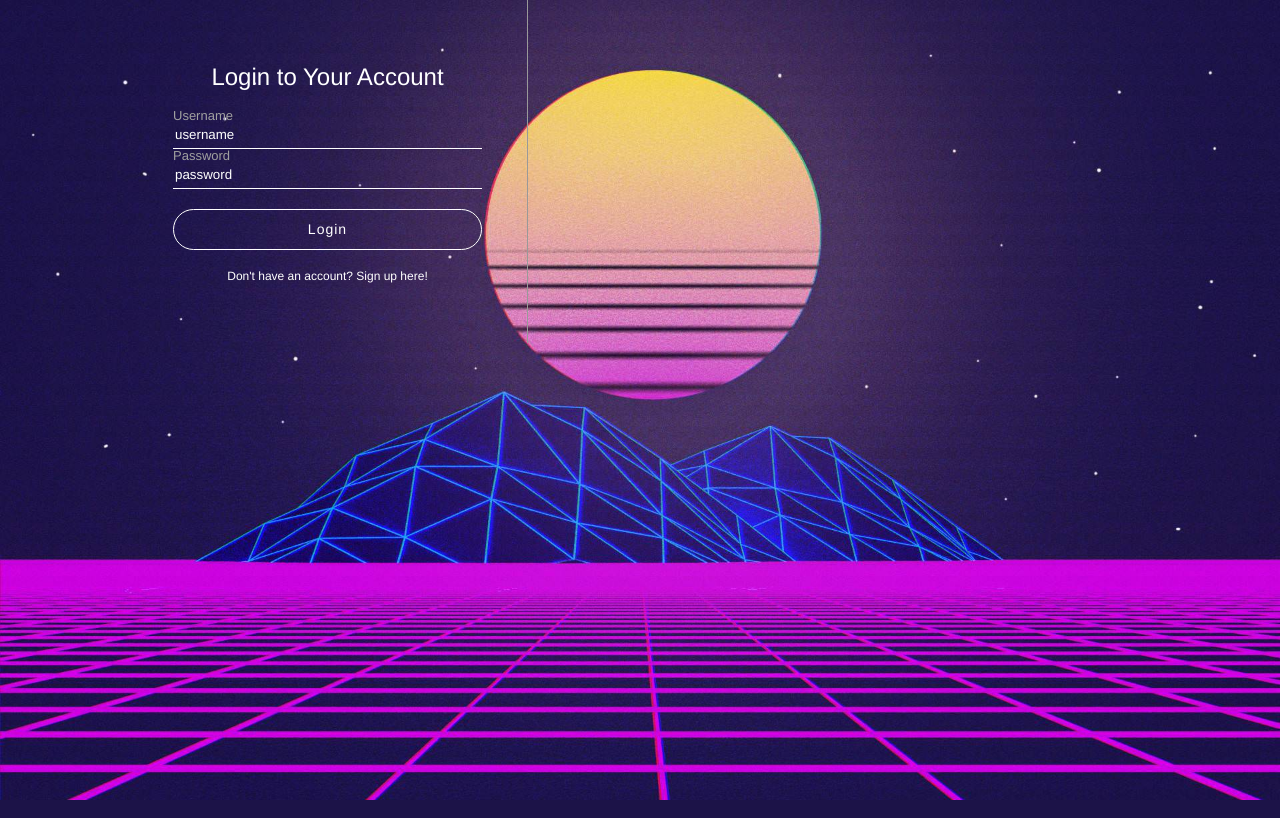
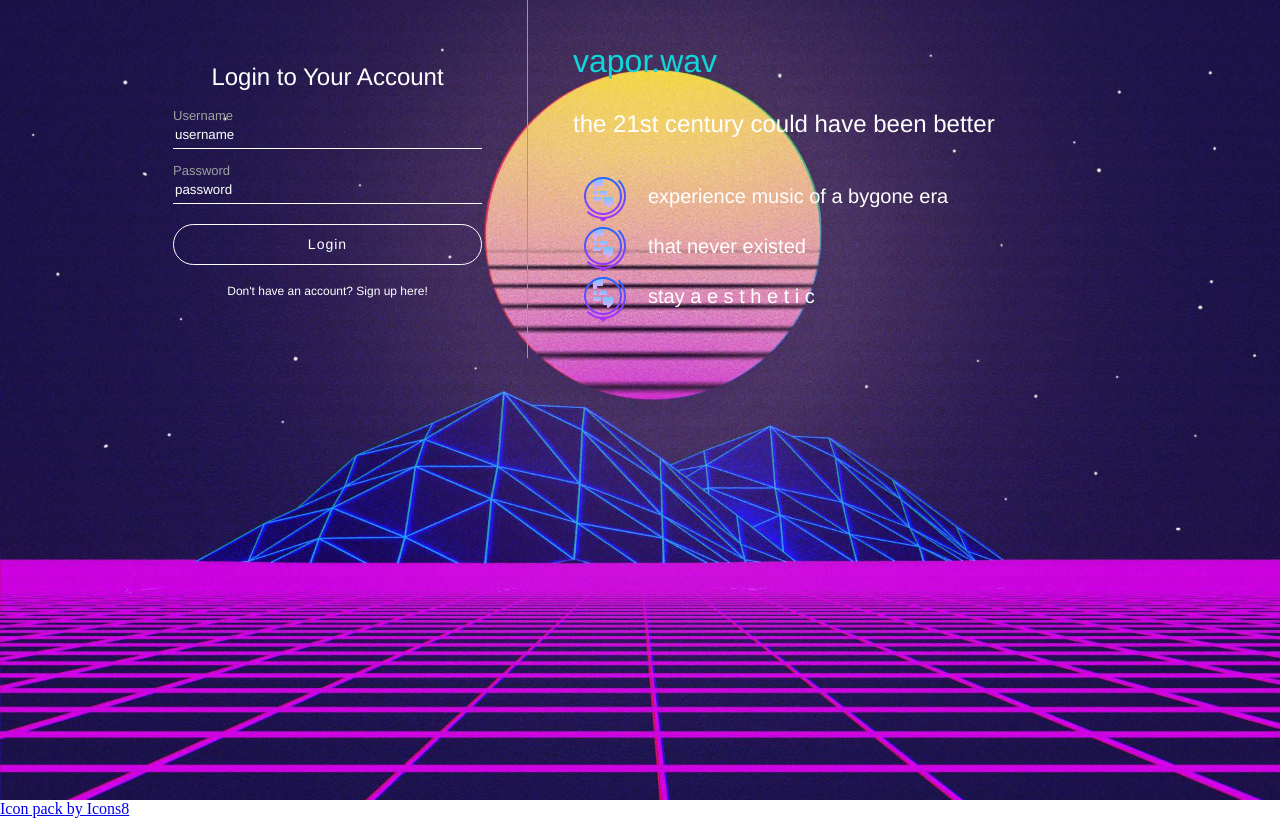
Before and after one commit to DevDigression/vapor.wav, a PHP site: page /register.php in a window 1280 px wide. Run offline with PHP 8.4, Linux system fonts and the light colour scheme.

Commit message:
styled register page

```diff
--- a/assets/css/register.css
+++ b/assets/css/register.css
@@ -69,6 +69,7 @@ html, body {
 	color: #a0a0a0;
 	font-size: 13px;
 	margin-top: 15px;
+	display: block;
 }
 
 #input-form-container input[type="text"],
@@ -109,3 +110,32 @@ html, body {
 	font-size: 12px;
 	cursor: pointer;
 }
+
+#login-text {
+    padding: 45px;
+    display: table-cell;
+}
+
+#login-text h1 {
+	color: #11d7d8;
+}
+
+#login-text h2 {
+	margin: 35px 0;
+}
+
+#login-text ul {
+	padding: 0;
+}
+
+#login-text li {
+	font-size: 20px;
+	list-style-type: none;
+	padding: 15px 75px;
+	background: url(../images/icons/globe.png) no-repeat 0 0;
+}
+
+#input-form-container .error-message {
+	color: #11d7d8;
+	font-weight: bold;
+}
--- a/assets/js/register.js
+++ b/assets/js/register.js
@@ -1,6 +1,4 @@
-document.onreadystatechange = function () {
-    if (document.readyState == "interactive") {
-
+document.addEventListener('DOMContentLoaded', function() {
         const hideLogin = document.getElementById('hide-login');
         const hideRegister = document.getElementById('hide-register');
         const loginForm = document.getElementById('login-form');
@@ -15,5 +13,4 @@ document.onreadystatechange = function () {
         	loginForm.classList.remove('hide');
         	registerForm.classList.add('hide');
         }, false);
-    }
-}
+});
--- a/register.php
+++ b/register.php
@@ -52,7 +52,7 @@
 					<h2>Login to Your Account</h2>
 					<p><?php echo $account->getError(Constants::$loginFailed); ?></p>
 					<label for="login-username">Username</label>
-					<input id="login-username" name="login-username" type="text" placeholder="username" required>
+					<input id="login-username" value="<?php getInputValue('login-username') ?>" name="login-username" type="text" placeholder="username" required>
 					<label for="login-password">Password</label>
 					<input id="login-password" name="login-password" type="password" placeholder="password" required>
 					<button type="submit" name="login-button">Login</button>
@@ -99,7 +99,17 @@
 					</div>
 				</form>
 			</div>
+			<div id="login-text">
+				<h1>vapor.wav</h1>
+				<h2>the 21st century could have been better</h2>
+				<ul>
+					<li>experience music of a bygone era</li>
+					<li>that never existed</li>
+					<li>stay a e s t h e t i c</li>
+				</ul>
+			</div>
 		</div>
 	</div>
+	<a href="https://icons8.com">Icon pack by Icons8</a>
 </body>
 </html>
```
Also changed, not shown: assets/images/icons/globe.png (added).
